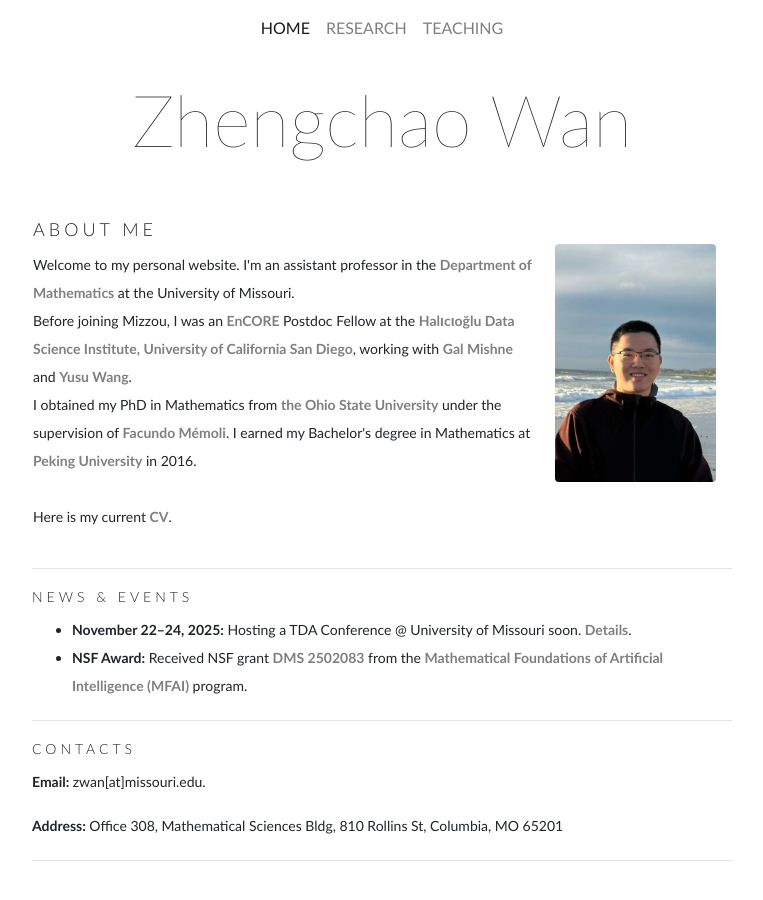
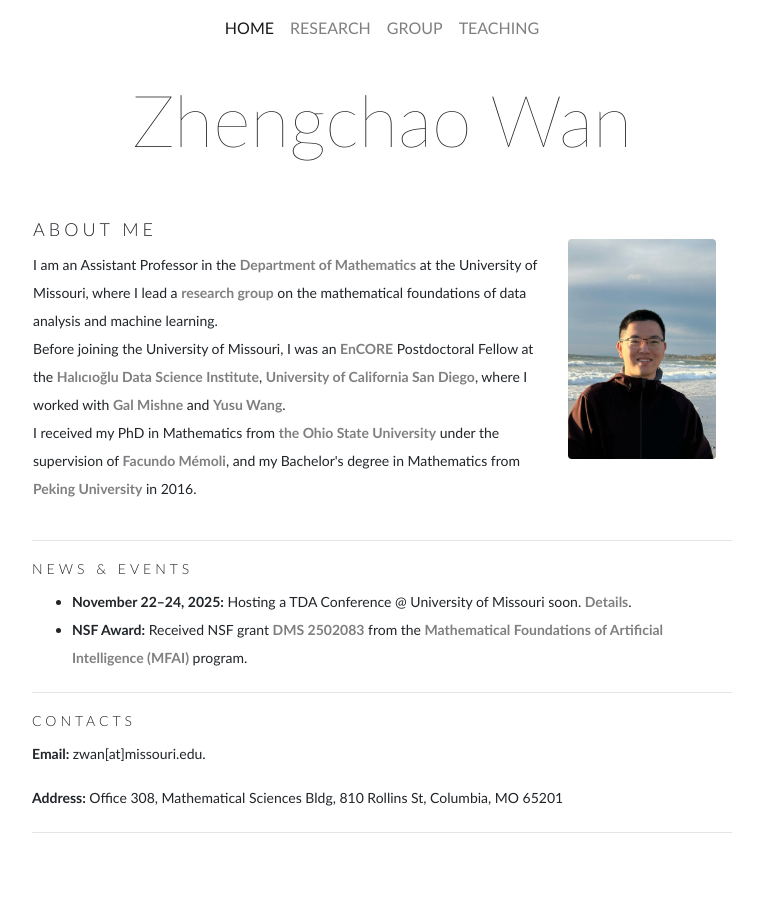
Before and after one commit to ZhengchaoW/ZhengchaoW.github.io, a Jekyll site: the page built from index.html, in a window 1280 px wide. Shown: the whole page, without its empty margins (258-1021 px from the left). Built offline with Jekyll 4.4.1, drawn with Linux system fonts in a browser that asks for light colours.

Commit message:
Add research group page
Add a Group tab listing the PI and graduate students, along with a short
research description and NSF award information. Move research interests off
the home and research pages onto the group page, formalize the home page
bio, and remove the outdated CV link.

Co-Authored-By: Claude Opus 5 <noreply@anthropic.com>
Claude-Session: https://claude.ai/code/session_01XAZ349R7n4TD8oGe9uDy3D

```diff
--- a/_includes/navbar.html
+++ b/_includes/navbar.html
@@ -14,6 +14,9 @@
       <li class="nav-item{% if page.active == "research" %} active{% endif %}">
         <a class="nav-link" href="research.html">Research {% if page.active == "research" %} <span class="sr-only">(current)</span>{% endif %}</a>
       </li>
+      <li class="nav-item{% if page.active == "group" %} active{% endif %}">
+        <a class="nav-link" href="group.html">Group {% if page.active == "group" %} <span class="sr-only">(current)</span>{% endif %}</a>
+      </li>
       <li class="nav-item{% if page.active == "teaching" %} active{% endif %}">
         <a class="nav-link" href="teaching.html">Teaching {% if page.active == "teaching" %} <span class="sr-only">(current)</span>{% endif %}</a>
       </li>
--- a/_layouts/base.html
+++ b/_layouts/base.html
@@ -27,7 +27,7 @@
 
     <link href="css/custom.css?v=20260517-mfai-layout" rel="stylesheet">
     <!--    title-->
-    <title> Zhengchao's personal website </title>
+    <title> Zhengchao Wan </title>
   </head>
   <body>
 <div class="container {{ page.extra_classes }}">
--- a/index.html
+++ b/index.html
@@ -10,14 +10,12 @@ active: home
               <td>
                   <section>
                     <p><h2>About me</h2>
-                      Welcome to my personal website. I'm an assistant professor in the <a href="https://math.missouri.edu">Department of Mathematics</a> at the University of Missouri.
+                      I am an Assistant Professor in the <a href="https://math.missouri.edu">Department of Mathematics</a> at the University of Missouri, where I lead a <a href="group.html">research group</a> on the mathematical foundations of data analysis and machine learning.
                       <br>
-                      Before joining Mizzou, I was an <a href="https://encore.ucsd.edu"> EnCORE </a> Postdoc Fellow at the <a href="https://datascience.ucsd.edu"> Halιcιoğlu Data Science Institute,</a> <a href="https://www.ucsd.edu"> University of California San Diego</a>, working with <a href="http://mishne.ucsd.edu">Gal Mishne</a> and <a href="http://yusu.belkin-wang.org">Yusu Wang</a>.
+                      Before joining the University of Missouri, I was an <a href="https://encore.ucsd.edu">EnCORE</a> Postdoctoral Fellow at the <a href="https://datascience.ucsd.edu">Hal&#305;c&#305;o&#287;lu Data Science Institute</a>, <a href="https://www.ucsd.edu">University of California San Diego</a>, where I worked with <a href="http://mishne.ucsd.edu">Gal Mishne</a> and <a href="http://yusu.belkin-wang.org">Yusu Wang</a>.
                       <br>
-                      I obtained my PhD in Mathematics from <a href="https://math.osu.edu">the Ohio State University</a> under the supervision of <a href="http://facundo-memoli.org">Facundo Mémoli</a>. I earned my Bachelor's degree in Mathematics at <a href="https://www.math.pku.edu.cn">Peking University</a> in 2016.
-                    <br>
-                    <br>
-                    Here is my current <a href="cv.pdf">CV</a>.</p>
+                      I received my PhD in Mathematics from <a href="https://math.osu.edu">the Ohio State University</a> under the supervision of <a href="http://facundo-memoli.org">Facundo M&eacute;moli</a>, and my Bachelor's degree in Mathematics from <a href="https://www.math.pku.edu.cn">Peking University</a> in 2016.
+</p>
 
                   </section>
               </td>
--- a/research.html
+++ b/research.html
@@ -10,9 +10,6 @@ opengraph:
 
     <h2>Research</h2>
     <br>
-    <h3>Research Interests</h3>
-    <p>My primary research interests lie in the development of novel mathematical tools and frameworks for understanding and analyzing complex data, with a focus on geometric and topological data analysis. My work spans across multiple domains, including probability theory, geometry, graph theory, and machine learning.</p>
-    <p>One of my recent focus areas is understanding the generalization of diffusion models from a geometric perspective.</p>
     <p> Here is my <a href="https://scholar.google.com/citations?hl=en&user=kmTKYtoAAAAJ&view_op=list_works&sortby=pubdate">Google Scholar Page</a>.</p>
     <hr>
     <h3> Preprints </h3>
```
Also changed, not shown: _data/group.yml (added, +15 -0 lines), group.html (added, +55 -0 lines), 1 other file.
